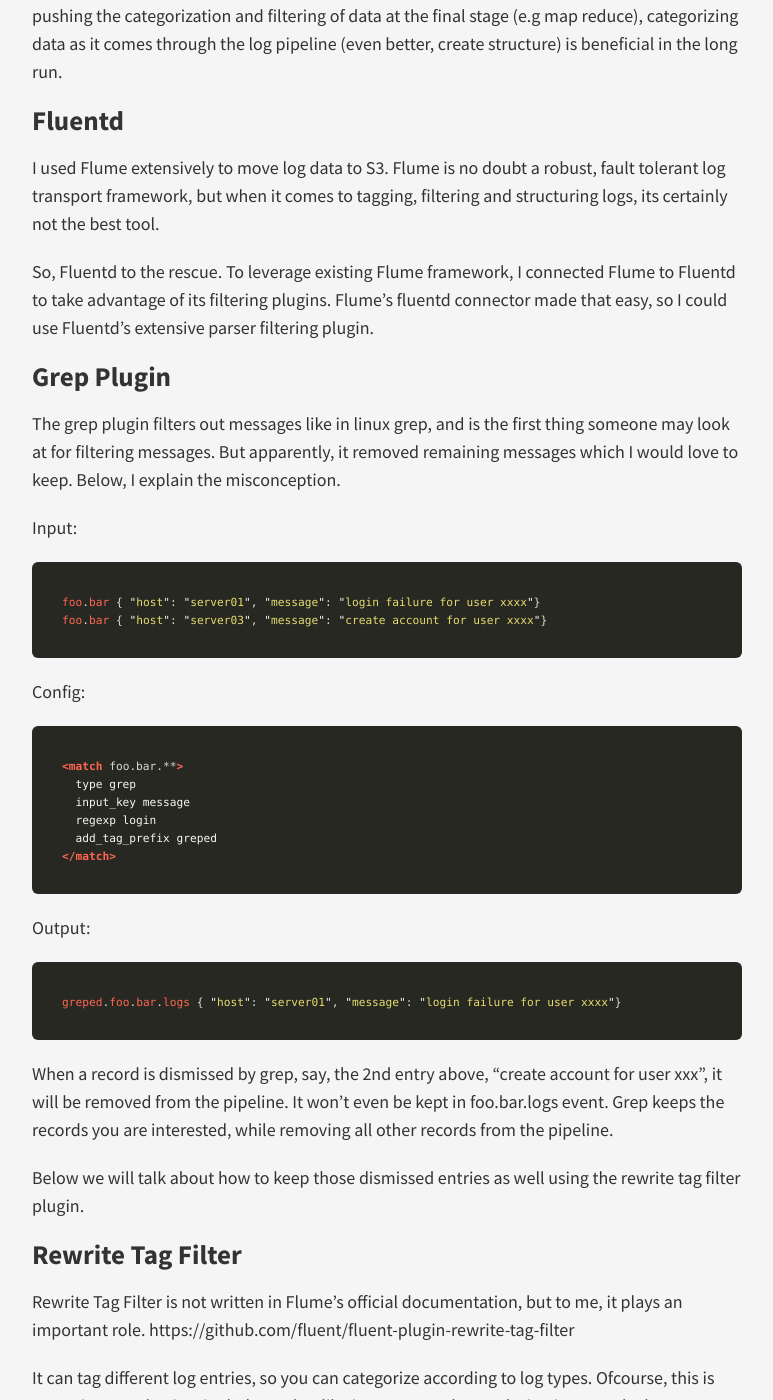
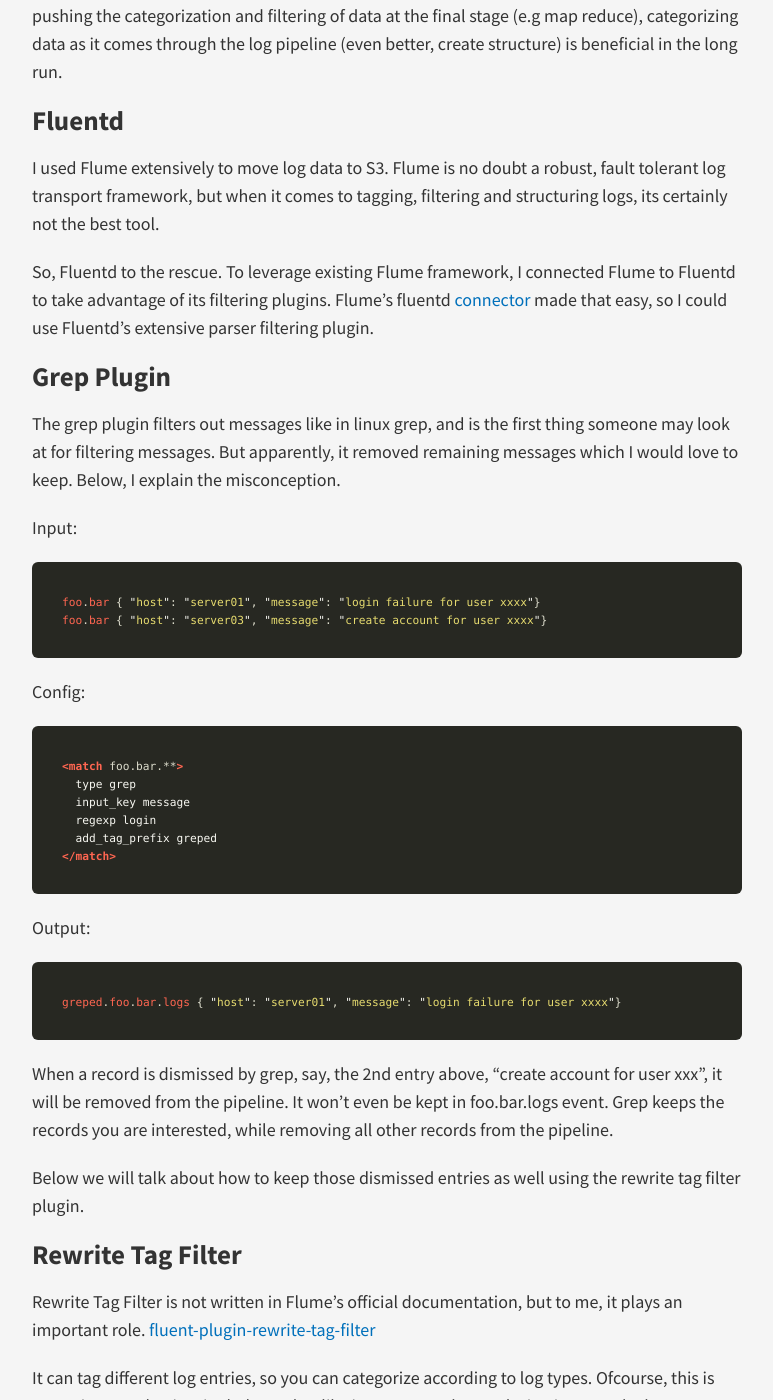
Before and after one commit to puyuan/puyuan.github.io, a Jekyll site: the page built from _posts/2016-01-09-how-to-properly-filter-and-categorize-logs-using-fluentd.md, in a window 1280 px wide and 1400 px high, scrolled down 747 px. Shown: the whole window, without its empty margins (253-1026 px from the left). Built offline with Jekyll 4.4.1, drawn with Linux system fonts in a browser that asks for light colours; nearby versions of some CDN libraries; Markdown is read by kramdown in place of the engine named in the settings; some of the changed lines change nothing that is shown.

Commit message:
Update 2016-01-09-how-to-properly-filter-and-categorize-logs-using-fluentd.md

```diff
--- a/_posts/2016-01-09-how-to-properly-filter-and-categorize-logs-using-fluentd.md
+++ b/_posts/2016-01-09-how-to-properly-filter-and-categorize-logs-using-fluentd.md
@@ -20,7 +20,7 @@
 ## Fluentd
 I used Flume extensively to move log data to S3. Flume is no doubt a robust, fault tolerant log transport framework, but when it comes to tagging, filtering and structuring logs, its certainly not the best tool.
 
-So, Fluentd to the rescue. To leverage existing Flume framework, I connected Flume to Fluentd to take advantage of its filtering plugins. Flume's fluentd connector made that easy, so I could use Fluentd's extensive parser filtering plugin.
+So, Fluentd to the rescue. To leverage existing Flume framework, I connected Flume to Fluentd to take advantage of its filtering plugins. Flume's fluentd [connector](https://github.com/cosmo0920/flume-ng-fluentd-sink) made that easy, so I could use Fluentd's extensive parser filtering plugin.
 
 ## Grep Plugin
 
@@ -54,7 +54,7 @@
 
 ## Rewrite Tag Filter
 Rewrite Tag Filter is not written in Flume's official documentation, but to me, it plays an important role.
-https://github.com/fluent/fluent-plugin-rewrite-tag-filter
+[fluent-plugin-rewrite-tag-filter](https://github.com/fluent/fluent-plugin-rewrite-tag-filter)
 
 It can tag different log entries, so you can categorize according to log types. Ofcourse, this is assuming your log is mingled together like in my case. A better design is to tag the logs at source, but that's another story.
 
```
